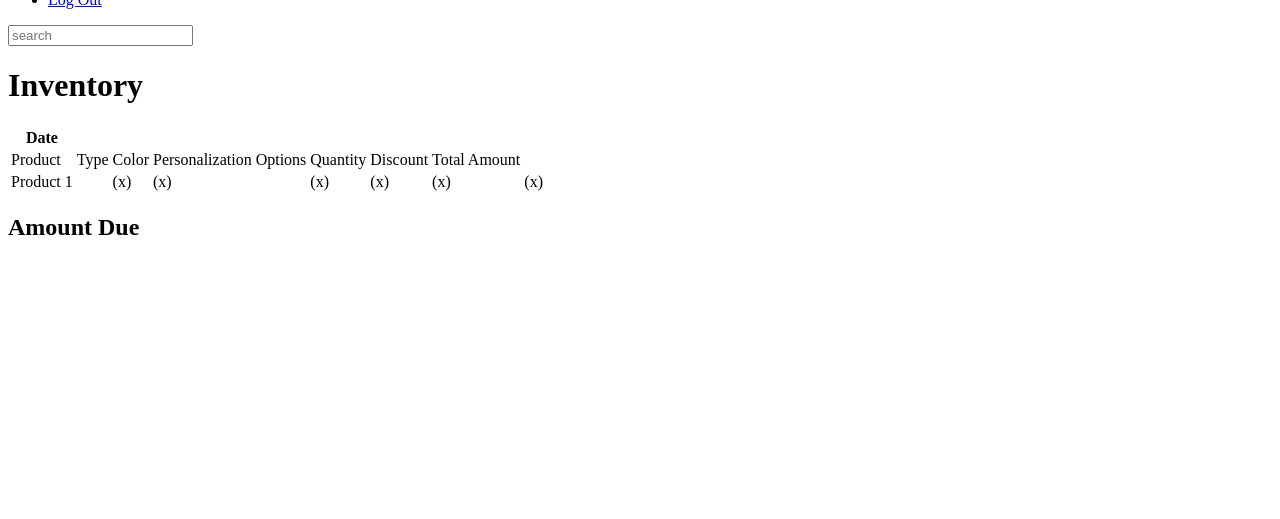
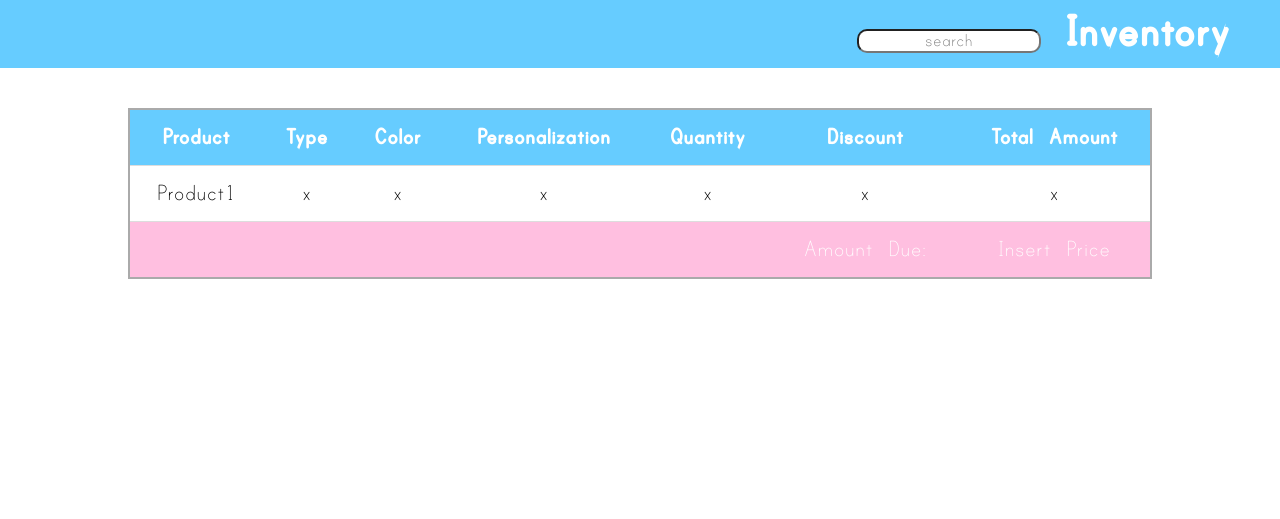
Before and after one commit to giovahkiin/gamma-omi-sigma, a PHP site: page /My_Cart.php in a window 1280 px wide. Shown: the part 61-580 px from the top of the page. Run offline with PHP 8.4, Linux system fonts and the light colour scheme.

Commit message:
My_Cart CSS also added

```diff
--- /dev/null
+++ b/My_Cart.css
@@ -0,0 +1,145 @@
+@font-face
+{
+    font-family: PrintClearly;
+    src: url("PrintClearly.otf");
+}
+
+@font-face
+{
+    font-family: PrintBold;
+    src: url("PrintBold.otf");
+}
+
+*
+{
+    margin: 0;
+    padding: 0;
+}
+
+/* For the title bar*/
+
+#BarList li
+{
+    list-style-type: none;
+    display: inline;
+    margin-right: 10px;
+    margin-left: 25px;
+}
+
+#BarList li a
+{
+    text-decoration: none;
+    text-decoration-color: none;
+    padding: 15px 10px;
+    color: white;
+}
+
+#BarList a:visited
+{
+    color: white;
+}
+
+#BarList li a:hover
+{
+    background-color: rgba(255, 255, 255, 0.2);
+}
+
+.Bar
+{
+    padding-top: 15px;
+    padding-bottom: 15px;
+    background-image: url("Barground.png");
+    background-size: 200px;
+    font-family: PrintBold, sans-serif;
+    color: white;
+    font-size: 30px;
+}
+
+/* */
+
+#Title
+{
+    text-align: right;
+    background-color: #66CCFF;
+    color: white;
+
+}
+
+table
+{
+    border-collapse: collapse;
+    width: 80%;
+    border: 2px solid #AAAAAA;
+}
+
+th
+{
+    text-align: left;
+    background-color: #66CCFF;
+    color: white;
+}
+
+th, td
+{
+    border-bottom: 1px solid #ddd;
+    padding: 15px;
+}
+
+tfoot
+{
+    background-color: #FFBFE0;
+    color: white;
+}
+
+#Table
+{
+    margin-top: 40px;
+    word-spacing: 8px ;
+    text-align: center;
+}
+
+tr, th
+{
+    text-align: center;
+    table-layout: center;
+}
+
+th, tfoot
+{
+    font-family: PrintBold;
+    font-size: 25px;
+}
+
+tr
+{
+    font-family: PrintClearly;
+    font-size: 25px;
+}
+
+table
+{
+    margin: auto;
+}
+
+.header input, .header h1
+{
+    display: inline;
+    margin-top: 30px;
+    margin-bottom: 15px;
+}
+
+h1
+{
+    padding-right: 50px;
+    margin-left: 20px;
+    font-family: PrintBold;
+    font-size: 50px;
+}
+
+input
+{
+    font-family: PrintClearly;
+    font-size: 20px;
+    border-radius: 10px;
+    text-align: center;
+}
--- a/My_Cart.php
+++ b/My_Cart.php
@@ -2,48 +2,53 @@
 <html>
 	<head>
 		<title> Inventory </title>
+	    <link rel="stylesheet" type="text/css" href="My_Cart.css"/>
 	</head>
 	<body>
-		<div class = "container">
-			<div id = "Bar">
-                <ul>
-                    <li> <a href = "./Main_Menu.php"> Main Menu </a></li>
-                    <li> User Name Here </li>
-                    <li> <a href = "./Login.php"> Log Out </a></li>
+			<div class = "Bar">
+                <ul id = "BarList">
+                    <li id = "Name"> User Name Here </li>
+                    <li> <a href = "./Main_Menu.php"> Main Menu </a> </li>
+                    <li> <a href = "./Login.php"> Log Out </a> </li>
                 </ul>
-          	</div>
-		</div>
-		<div class = "Title">
+            </div>
+		<div class = "header">
+		<div id = "Title">
 			<input type = "text" placeholder = "search">
 			<h1> Inventory </h1>
 		</div>
-		<div class = "Table">
-			<table>
+		</div>
+		<div id = "Table">
+
+			<table class = "center">
 				<tr>
-					<th> Date </th>
+					<th> Product </th>
+					<th> Type </th>
+					<th> Color </th>
+					<th> Personalization</th>
+					<th> Quantity </th>
+					<th> Discount </th>
+					<th> Total Amount </th>
 				</tr>
 				<tr>
-					<td> Product </td>
-					<td> Type </td>
-					<td> Color </td>
-					<td> Personalization Options </td>
-					<td> Quantity </td>
-					<td> Discount </td>
-					<td> Total Amount </td>
+					<td>Product1</td>
+					<td> x </td>
+					<td> x </td>
+					<td> x </td>
+					<td> x </td>
+                    <td> x </td>
+                    <td> x </td>
 				</tr>
-				<tr>
-					<td> Product 1 <td>
-					<td> (x) </td>
-					<td> (x) </td>
-					<td> (x) </td>
-					<td> (x) </td>
-					<td> (x) </td>
-					<td> (x) </td>
-				</tr>
+                <tfoot>
+                    <td></td>
+                    <td></td>
+                    <td></td>
+                    <td></td>
+                    <td></td>
+                    <td>Amount Due:</td>
+                    <td>Insert Price</td>
+                </tfoot>
 			</table>
 		</div>
-        <div class = "totalAmount">
-            <h2>Amount Due</h2>
-        </div>
 	</body>
 </html>
```
